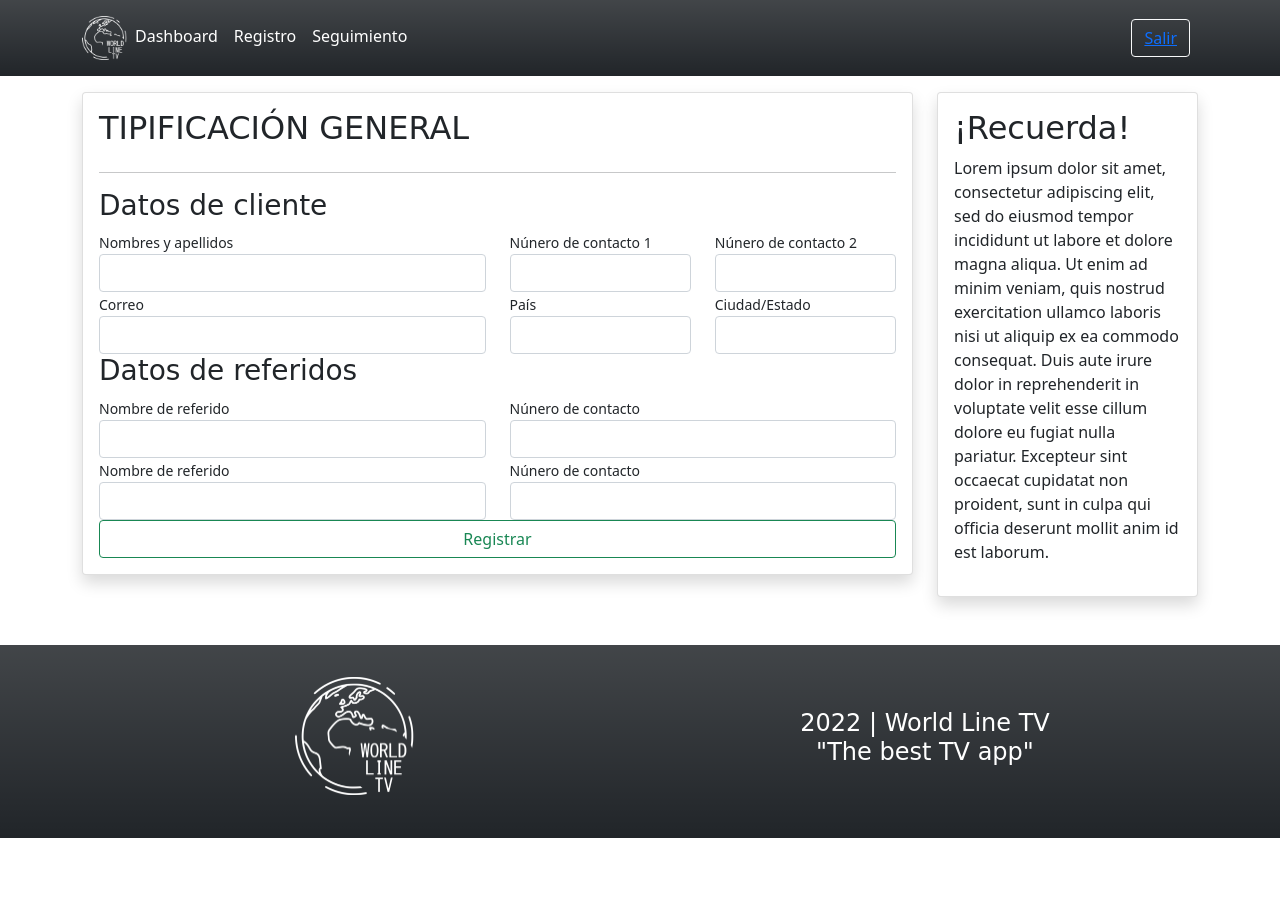
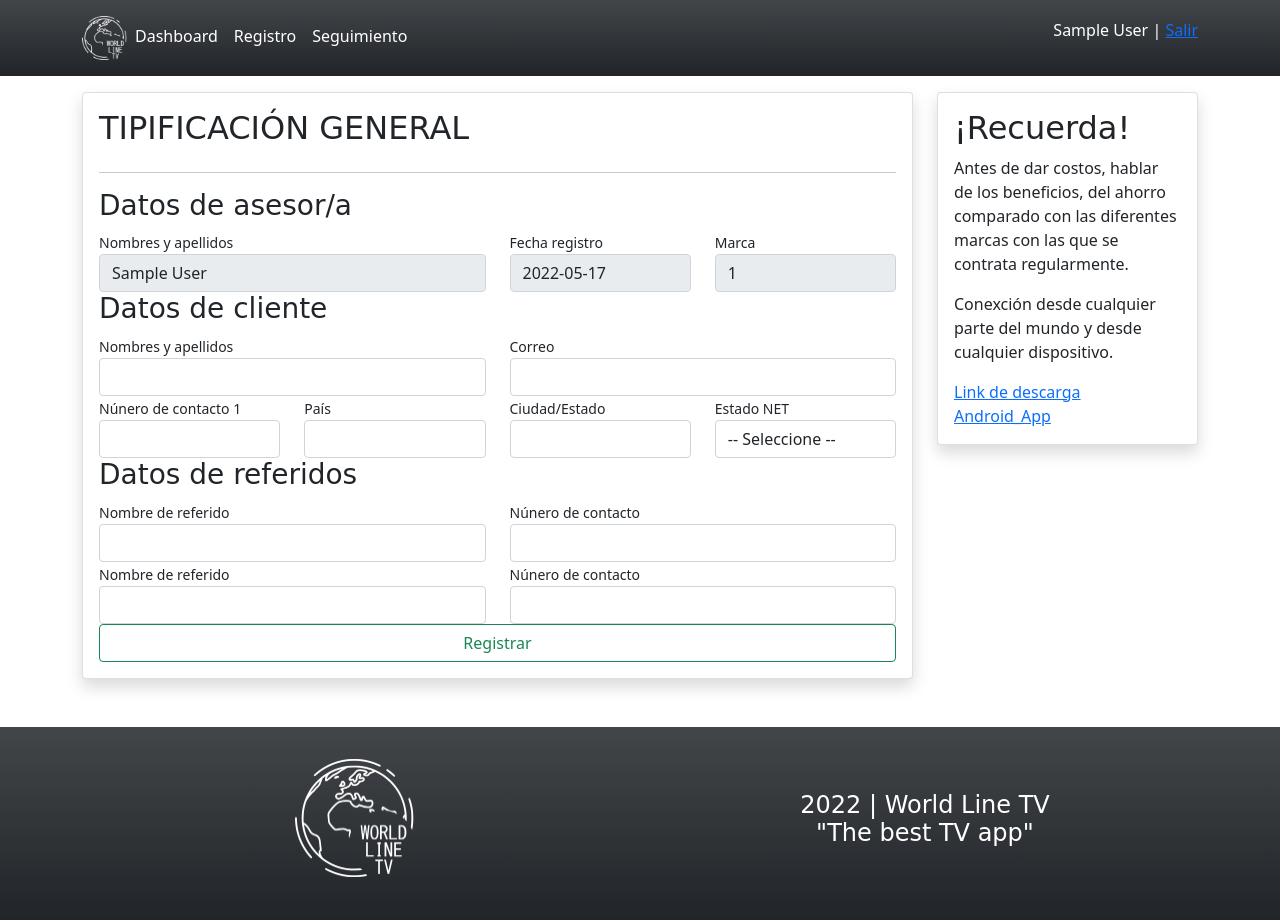
Before and after one commit to jawuermkr/wlt-net, a PHP site: page /pages/dashboard.php in a window 1280 px wide. Before the commit the page ends 838 px from the top, so only its background shows below. Run offline with PHP 8.4, Linux system fonts and the light colour scheme; the visitor is signed in with stand-in values (Sample User, id 1); some web fonts are replaced.

Commit message:
loguin y actualización formulario

```diff
--- a/general/header.php
+++ b/general/header.php
@@ -1,3 +1,12 @@
+<?php
+session_start();
+ob_start();
+
+if($_SESSION['correcto'] <> 1){
+  header("Location:../index.php");
+}
+?>
+
 <!doctype html>
 <html>
 <head>
@@ -19,7 +28,10 @@
         </ul>
 
         <div class="text-end">
-          <button type="button" class="btn btn-outline-light me-2"><a href="../index.php">Salir</a></button>
+          <?php
+          echo "<p class='text-white'>" . $_SESSION['nombre'] . " | " ;
+          ?>
+          <a href="../index.php">Salir</a></p>
         </div>
       </div>
     </div>
--- a/pages/dashboard.php
+++ b/pages/dashboard.php
@@ -1,7 +1,8 @@
 <?php
+
     include("../general/header.php");
+
 ?>
-
 <div class="container">
     <div class="row">
         <div class="col-9">
@@ -9,22 +10,31 @@
             <h2>TIPIFICACIÓN GENERAL</h2><hr>
             <form action="dashboard.php" method="post">
                 <div class="row">
+                    <h3>Datos de asesor/a</h3>
+                    <div class="col-6">
+                    <small>Nombres y apellidos</small>
+                    <input class="form-control" type="text" name="nombreAse" readonly required value="<?php echo $_SESSION['nombre']; ?>">
+                    </div>
+                    <div class="col-3">
+                    <small>Fecha registro</small>
+                    <input class="form-control" type="text" name="fecha" readonly required value="<?php echo date("Y-m-d"); ?>">
+                    </div>
+                    <div class="col-3">
+                    <small>Marca</small>
+                    <input class="form-control" type="text" name="marca" readonly required value="<?php echo $_SESSION['marca']; ?>">
+                    </div>
                     <h3>Datos de cliente</h3>
                     <div class="col-6">
                     <small>Nombres y apellidos</small>
                     <input class="form-control" type="text" name="nombre" required>
                     </div>
+                    <div class="col-6">
+                    <small>Correo</small>
+                    <input class="form-control" type="email" name="correo">
+                    </div>
                     <div class="col-3">
                     <small>Núnero de contacto 1</small>
                     <input class="form-control" type="text" name="numU" required>
-                    </div>
-                    <div class="col-3">
-                    <small>Núnero de contacto 2</small>
-                    <input class="form-control" type="text" name="numD">
-                    </div>
-                    <div class="col-6">
-                    <small>Correo</small>
-                    <input class="form-control" type="email" name="correo">
                     </div>
                     <div class="col-3">
                     <small>País</small>
@@ -33,6 +43,17 @@
                     <div class="col-3">
                     <small>Ciudad/Estado</small>
                     <input class="form-control" type="text" name="ciudad" required>
+                    </div>
+                    <div class="col-3">
+                    <small>Estado NET</small>
+                    <select class="form-control" type="text" name="estado" required>
+                        <option value="">-- Seleccione --</option>
+                        <option value="Activo">Activo</option>
+                        <option value="Demo">Demo</option>
+                        <option value="Pendiente">Pendiente</option>
+                        <option value="Desistio">Desistio</option>
+                        <option value="Solicitud de pago">Solicitud de pago</option>
+                    </select>
                     </div>
                     <h3>Datos de referidos</h3>
                     <div class="col-6">
@@ -60,22 +81,23 @@
             <?php
             if (isset($_POST['btnTipifica'])) {
 
-                # $user = $_SESSION['user'];
+                $nombreAse = $_SESSION['nombreAse'];
+                $fecha = date("Y-m-d");
+                $marca = $_POST['marca'];
                 $nombre = $_POST['nombre'];
+                $correo = $_POST['correo'];
                 $numU = $_POST['numU'];
-                $numD = $_POST['numD'];
-                $correo = $_POST['correo'];
                 $pais = $_POST['pais'];
                 $ciudad = $_POST['ciudad'];
+                $estado = $_POST['estado'];
                 $refUno = $_POST['refUno'];
                 $numRefU = $_POST['numRefU'];
                 $refDos = $_POST['refDos'];
                 $numRefD = $_POST['numRefD'];
 
                 include("../conexion.php");
-                $conexion->query("INSERT INTO tipifica (nombre, numU, numD, correo, pais, ciudad, refUno, numRefU, refDos, numRefD) VALUES ('$nombre','$numU','$numD','$correo','$pais','$ciudad','$refUno','$numRefU','$refDos','$numRefD')");
+                $conexion->query("INSERT INTO tipifica (nombreAse, fecha, marca, nombre, numU, correo, pais, ciudad, estado, refUno, numRefU, refDos, numRefD) VALUES ('$nombreAse','$fecha','$marca','$nombre','$correo','$numU','$pais','$ciudad','$estado','$refUno','$numRefU','$refDos','$numRefD')");
                 include("../desconexion.php");
-
             }
             ?>
 
@@ -84,7 +106,9 @@
         <div class="col-3">
             <div class="card p-3 mt-3 shadow">
                 <h2>¡Recuerda!</h2>
-                <p>Lorem ipsum dolor sit amet, consectetur adipiscing elit, sed do eiusmod tempor incididunt ut labore et dolore magna aliqua. Ut enim ad minim veniam, quis nostrud exercitation ullamco laboris nisi ut aliquip ex ea commodo consequat. Duis aute irure dolor in reprehenderit in voluptate velit esse cillum dolore eu fugiat nulla pariatur. Excepteur sint occaecat cupidatat non proident, sunt in culpa qui officia deserunt mollit anim id est laborum.</p>
+                <p>Antes de dar costos, hablar de los beneficios, del ahorro comparado con las diferentes marcas con las que se contrata regularmente.</p>
+                <p>Conexción desde cualquier parte del mundo y desde cualquier dispositivo.</p>
+                <a href="#">Link de descarga Android_App</a>
 
             </div>
         </div>
```
Also changed, not shown: index.php (+47 -4 lines).
